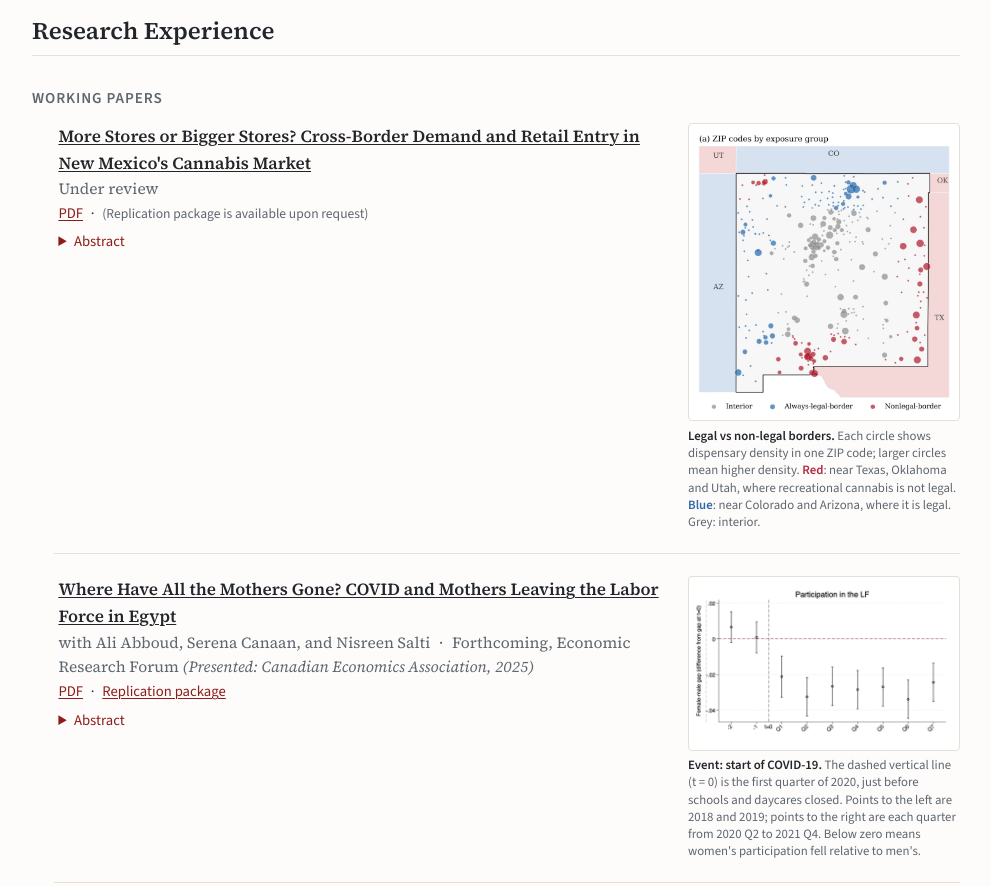
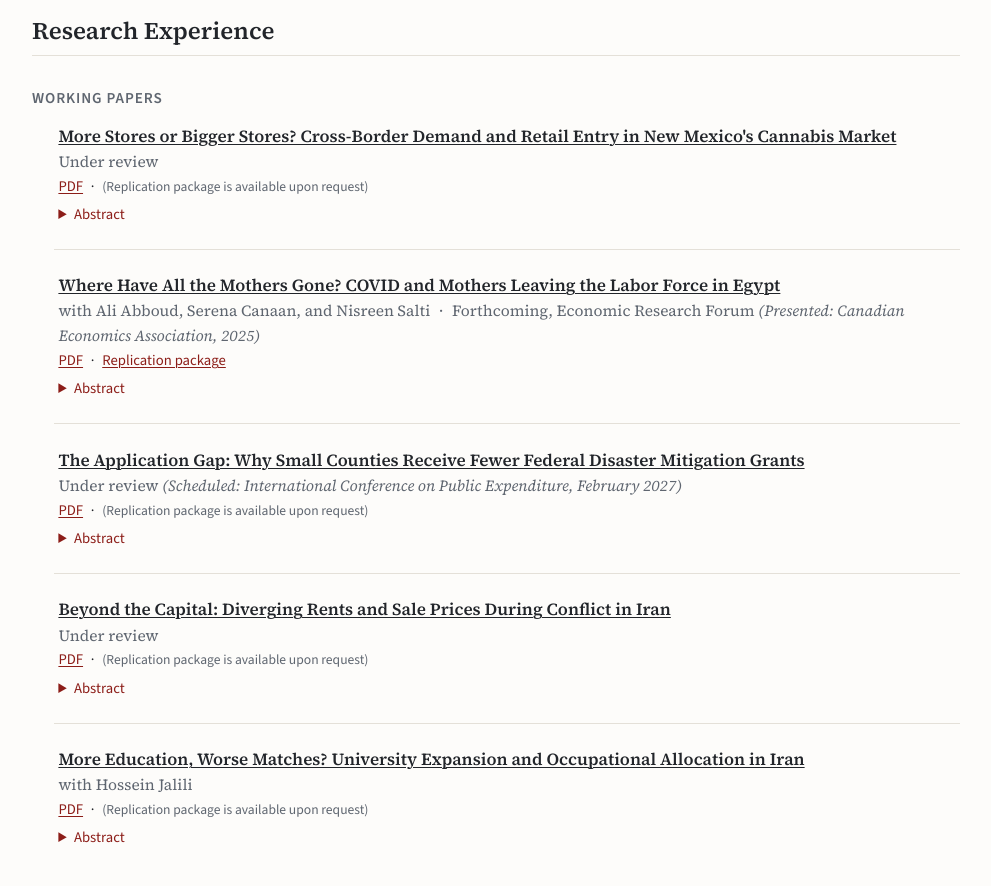
Before and after one commit to MahyarRezazadeh/MahyarRezazadeh.github.io, a plain HTML site: page index.html in a window 1280 px wide. Shown: the part 840-1726 px from the top of the page, without its empty margins (144-1135 px from the left). Drawn offline with nearby package versions, Linux system fonts and the light colour scheme.

Commit message:
Remove figures from the first two working papers

```diff
--- a/index.html
+++ b/index.html
@@ -53,7 +53,7 @@
 
       <h3>Working Papers</h3>
       <ol class="papers">
-        <li class="paper has-fig">
+        <li class="paper">
           <div class="paper-text">
             <p class="title"><a href="papers/Rezazadeh_More_Stores_or_Bigger_Stores.pdf">More Stores or Bigger Stores? Cross-Border Demand and Retail Entry in New Mexico's Cannabis Market</a></p>
             <p class="meta">Under review</p>
@@ -63,13 +63,9 @@
               <p>When a retail market gains customers, who captures the additional demand: existing stores or new entrants? I study New Mexico's recreational cannabis market, which opened in April 2022 without a statewide cap on retail licences. Dispensaries near Texas, Oklahoma, and Utah could attract consumers from states without legal recreational sales, while those near Colorado and Arizona faced consumers with legal alternatives at home. Using storefront-level sales and ownership records from 2022 to 2026, I find that markets exposed to captive cross-border demand generate 2.4 times as much revenue and support nearly twice as many dispensaries, conditional on resident population. Greater store density accounts for roughly three-quarters of the revenue gap. Chains initially appear to capture this opportunity first, but their advantage largely reflects medical dispensaries already operating when recreational sales began. An estimated model of entry and market adjustment reproduces these patterns. When entry is relatively open, additional demand is accommodated mainly through new retail capacity rather than persistently higher sales at existing stores.</p>
             </details>
           </div>
-          <figure class="paper-fig">
-            <a href="img/fig_cannabis.webp"><img src="img/fig_cannabis.webp" alt="Map of New Mexico: ZIP codes near states where recreational cannabis was illegal (red) have more dispensaries than those near states where it was legal (blue)" loading="lazy"></a>
-            <figcaption><strong>Legal vs non-legal borders.</strong> Each circle shows dispensary density in one ZIP code; larger circles mean higher density. <span class="key key-red">Red</span>: near Texas, Oklahoma and Utah, where recreational cannabis is not legal. <span class="key key-blue">Blue</span>: near Colorado and Arizona, where it is legal. Grey: interior.</figcaption>
-          </figure>
         </li>
 
-        <li class="paper has-fig">
+        <li class="paper">
           <div class="paper-text">
             <p class="title"><a href="papers/Abboud_Canaan_Rezazadeh_Salti_Mothers_Egypt.pdf">Where Have All the Mothers Gone? COVID and Mothers Leaving the Labor Force in Egypt</a></p>
             <p class="meta">with Ali Abboud, Serena Canaan, and Nisreen Salti <span class="dot">&middot;</span> Forthcoming, Economic Research Forum <span class="pres">(Presented: Canadian Economics Association, 2025)</span></p>
@@ -79,10 +75,6 @@
               <p>We examine the impact of the COVID-19 pandemic on gender gaps in labour market outcomes in Egypt, where female participation has chronically been low. We use the closure of schools and childcare centres to identify the effect on workers directly affected by these measures: working mothers of school-age children. Using the Egypt Labor Force Surveys (2018&ndash;2021), a difference-in-differences approach shows a significant widening of gender gaps in participation and weekly hours worked after the pandemic. A triple-difference design focusing on mothers, with men and childless women as control groups, shows that the deterioration in women's outcomes was driven primarily by a reduction in mothers' labour supply at both the intensive and extensive margins.</p>
             </details>
           </div>
-          <figure class="paper-fig">
-            <a href="img/fig_egypt.webp"><img src="img/fig_egypt.webp" alt="Event study: the female-male gap in labour-force participation is flat before COVID-19 and widens after it starts in 2020" loading="lazy"></a>
-            <figcaption><strong>Event: start of COVID-19.</strong> The dashed vertical line (t&nbsp;=&nbsp;0) is the first quarter of 2020, just before schools and daycares closed. Points to the left are 2018 and 2019; points to the right are each quarter from 2020&nbsp;Q2 to 2021&nbsp;Q4. Below zero means women's participation fell relative to men's.</figcaption>
-          </figure>
         </li>
 
         <li class="paper">
```
